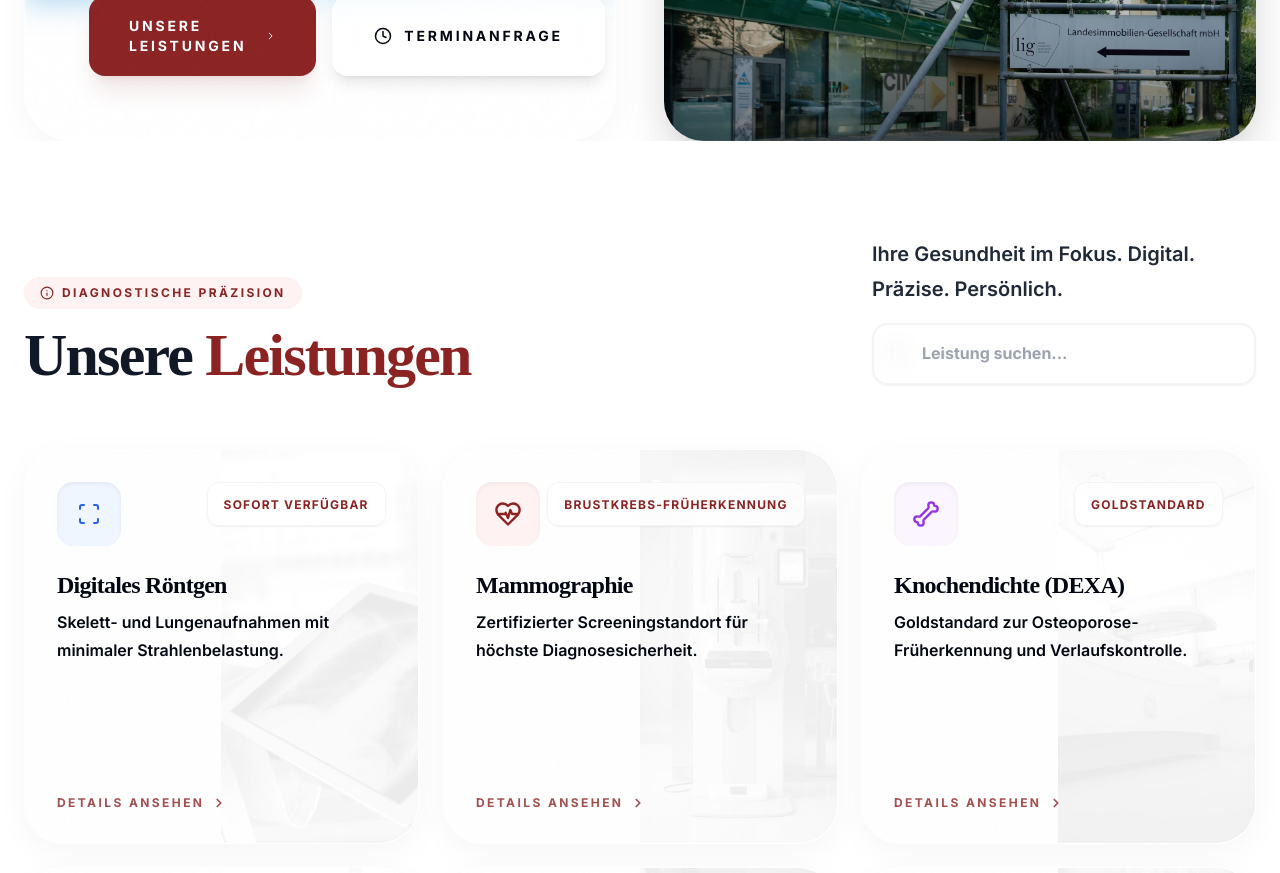
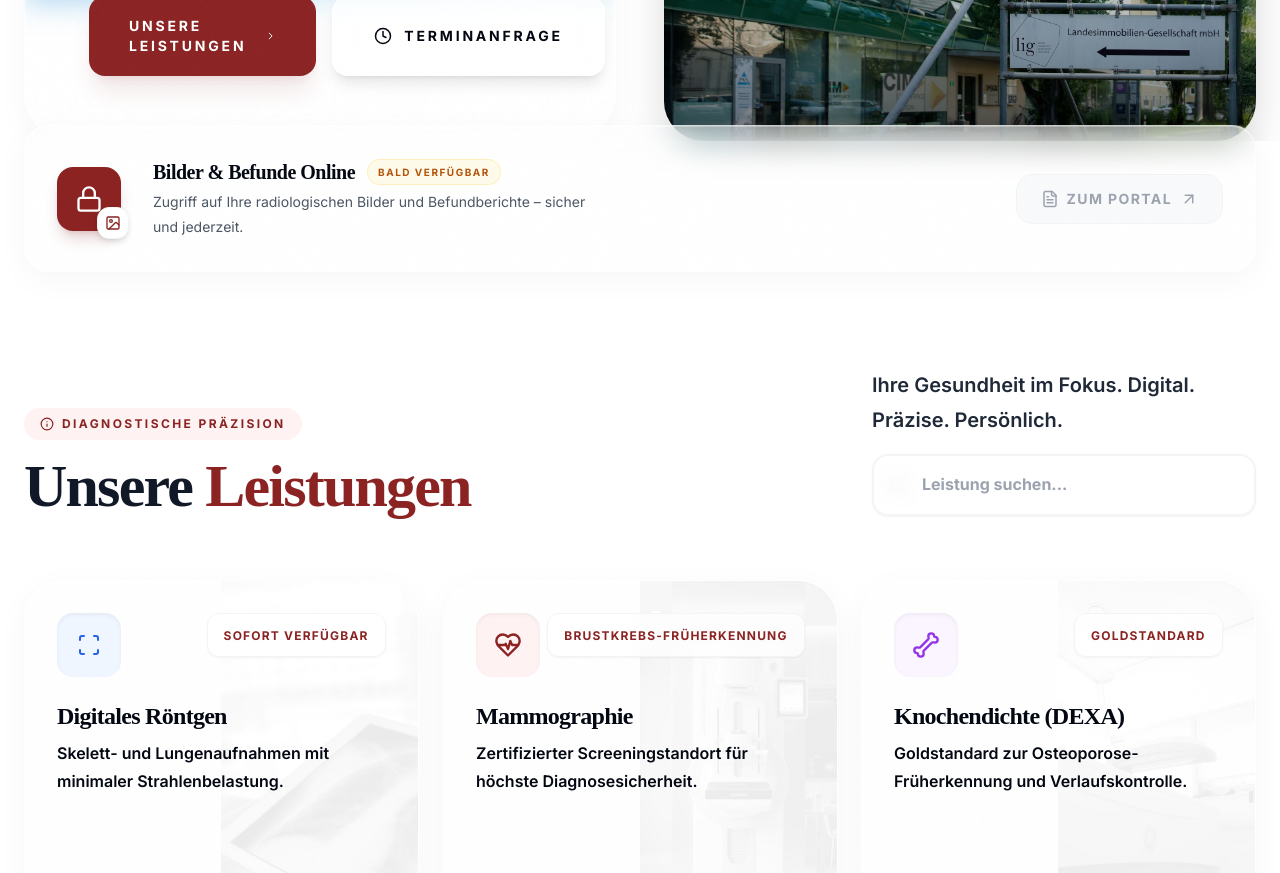
Before and after one commit to drpeterkalmar/roentgen-am-kai-homepage, a React (Vite) app: page / in a window 1280 px wide. Shown: the part 800-1673 px from the top of the page. Built offline with nearby package versions, Linux system fonts and the light colour scheme; a web font is replaced by a local one.

Commit message:
feat: add patient portal placeholder card on homepage
- New PatientPortal component with glassmorphism design
- 'Bilder & Befunde Online' with 'Bald verfügbar' badge
- Disabled placeholder button ready for future portal link
- Positioned between hero and services sections for high visibility

```diff
--- /dev/null
+++ b/src/components/PatientPortal.jsx
@@ -0,0 +1,58 @@
+import React from 'react';
+import { motion } from 'framer-motion';
+import { Lock, ArrowUpRight, Image, FileText } from 'lucide-react';
+
+const PatientPortal = () => {
+  return (
+    <section className="relative -mt-4 z-30">
+      <div className="max-w-[1400px] mx-auto px-6">
+        <motion.div
+          initial={{ opacity: 0, y: 24 }}
+          animate={{ opacity: 1, y: 0 }}
+          transition={{ duration: 0.7, ease: 'easeOut', delay: 0.2 }}
+          className="glass rounded-3xl shadow-xl p-6 md:p-8 flex flex-col sm:flex-row items-center gap-6 md:gap-8"
+        >
+          {/* Icon Cluster */}
+          <div className="relative shrink-0">
+            <div className="w-16 h-16 bg-[#8B2323] rounded-2xl flex items-center justify-center shadow-lg shadow-red-900/20">
+              <Lock size={28} className="text-white" />
+            </div>
+            <div className="absolute -bottom-2 -right-2 w-8 h-8 bg-white dark:bg-gray-800 rounded-xl flex items-center justify-center shadow-md border border-gray-100 dark:border-gray-700">
+              <Image size={16} className="text-[#8B2323]" />
+            </div>
+          </div>
+
+          {/* Text Content */}
+          <div className="flex-1 text-center sm:text-left">
+            <div className="flex items-center justify-center sm:justify-start gap-3 mb-1">
+              <h3 className="text-lg md:text-xl font-black text-gray-950 dark:text-white font-[Outfit] tracking-tight">
+                Bilder & Befunde Online
+              </h3>
+              <span className="inline-flex items-center gap-1 bg-amber-50 text-amber-700 dark:bg-amber-900/20 dark:text-amber-400 px-2.5 py-1 rounded-full text-[10px] font-black uppercase tracking-[0.15em] border border-amber-200/50 dark:border-amber-700/30">
+                Bald verfügbar
+              </span>
+            </div>
+            <p className="text-sm text-gray-600 dark:text-gray-400 font-medium leading-relaxed max-w-md">
+              Zugriff auf Ihre radiologischen Bilder und Befundberichte – sicher und jederzeit.
+            </p>
+          </div>
+
+          {/* CTA Button (placeholder) */}
+          <a
+            href="#"
+            onClick={(e) => e.preventDefault()}
+            className="shrink-0 inline-flex items-center gap-2 bg-gray-50 dark:bg-gray-800/80 text-gray-400 dark:text-gray-500 px-6 py-3.5 rounded-2xl text-sm font-bold border border-gray-100 dark:border-gray-700 cursor-not-allowed select-none"
+            aria-disabled="true"
+            title="Das Patientenportal ist derzeit noch in Entwicklung."
+          >
+            <FileText size={18} />
+            <span className="uppercase tracking-[0.1em]">Zum Portal</span>
+            <ArrowUpRight size={18} />
+          </a>
+        </motion.div>
+      </div>
+    </section>
+  );
+};
+
+export default PatientPortal;
--- a/src/pages/Home.jsx
+++ b/src/pages/Home.jsx
@@ -1,5 +1,6 @@
 import React, { lazy, Suspense } from 'react';
 import Hero from '../components/Hero';
+import PatientPortal from '../components/PatientPortal';
 import Appointment from '../components/Appointment';
 import { ServiceSkeleton } from '../components/Skeleton';
 
@@ -11,6 +12,7 @@ const Home = () => {
   return (
     <>
       <Hero />
+      <PatientPortal />
       <Suspense fallback={
         <div className="max-w-[1400px] mx-auto px-6 py-24 grid grid-cols-1 md:grid-cols-3 gap-8">
           <ServiceSkeleton />
```
